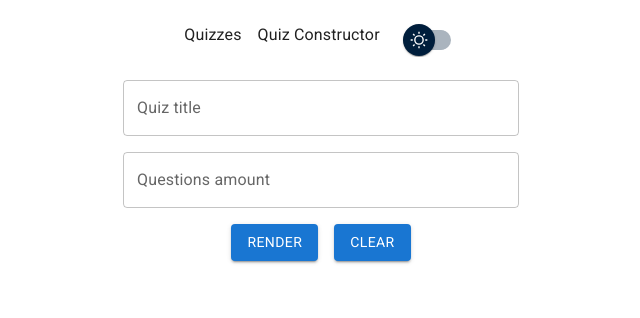
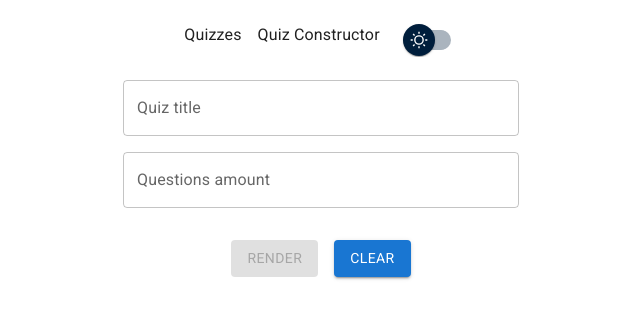
Before and after one commit to RichardPickman/massage, a React (Create React App) app: page / in a window 1280 px wide. Shown: the top 318 px of the page, without its empty margins (319-959 px from the left). Built offline with nearby package versions, Linux system fonts and the light colour scheme.

Commit message:
feat: add styles and a bit of logic

```diff
--- /dev/null
+++ b/src/pages/QuizConstructor/helpers.jsx
@@ -0,0 +1,3 @@
+import { QuestionTemplate } from "./template";
+
+export const templateWithKey = (amount) => Array.from(Array(amount), (_, i) => <QuestionTemplate key={i} />);
--- a/src/pages/QuizConstructor/index.jsx
+++ b/src/pages/QuizConstructor/index.jsx
@@ -1,29 +1,43 @@
-import { useContext, useRef, useState } from "react";
+import { useContext, useEffect, useState } from "react";
 import { Stack, TextField, Button, Box } from "@mui/material";
 import { ConstructorContext } from "../../context/quizConstructor";
-import { questionTemplate } from "./templates";
+import { templateWithKey } from "./helpers";
 
 const QuizConstructor  = () => {
   const [constructorState, dispatch] = useContext(ConstructorContext);
+
+  const [title, setTitle] = useState(null);
   const [questions, setQuestions] = useState([]);
+  const [blockRender, setBlockRender] = useState(true);
+  const [questionNumber, setQuestionNumber] = useState(0);
 
-  const title = useRef();
-  const questionAmount = useRef();
+  const renderQuestions = () => setQuestions(templateWithKey(questionNumber));
+  const clearQuestions = () => setQuestions([]);
 
-  const renderQuestions = () => setQuestions([].fill(questionTemplate, 0, questionAmount.current.innerText - 1));
-  const clearQuestions = () => setQuestions([]);
+  useEffect(() => Number(questionNumber) ? setBlockRender(false) : setBlockRender(true), [questionNumber]);
 
   return (
     <Box display="flex" flexDirection="column" justifyContent="center" gap="2rem">
       <Box display="flex" flexDirection="column" justifyContent="center" gap="1rem">
         <Stack direction="column" spacing={2}>
-          <TextField id="outlined-basic" label="Quiz title" variant="outlined" ref={title} type="text" />
-          <TextField id="outlined-basic" label="Questions amount" variant="outlined" ref={questionAmount} type="text" />
+          <TextField
+          id="outlined-basic"
+          label="Quiz title"
+          variant="outlined"
+          onChange={(event) => setTitle(event.target.value)}
+          />
+          <TextField
+          id="outlined-basic"
+          label="Questions amount"
+          variant="outlined"
+          type="number"
+          onChange={(event) => setQuestionNumber(Number(event.target.value))}
+          />
         </Stack>
-        <Box display="flex" justifyContent="center" gap="1rem" direction="row" spacing={2}>
-          <Button variant="contained" onClick={renderQuestions} > Render </Button>
-          <Button variant="contained" onClick={clearQuestions} > Clear </Button>
-        </Box>
+      </Box>
+      <Box display="flex" justifyContent="center" gap="1rem" direction="row" spacing={2}>
+        <Button variant="contained" disabled={blockRender} onClick={renderQuestions} >Render</Button>
+        <Button variant="contained" onClick={clearQuestions} >Clear</Button>
       </Box>
       <Box display="flex" flexDirection="column" justifyContent="center" gap="1rem">
         {questions}
```
